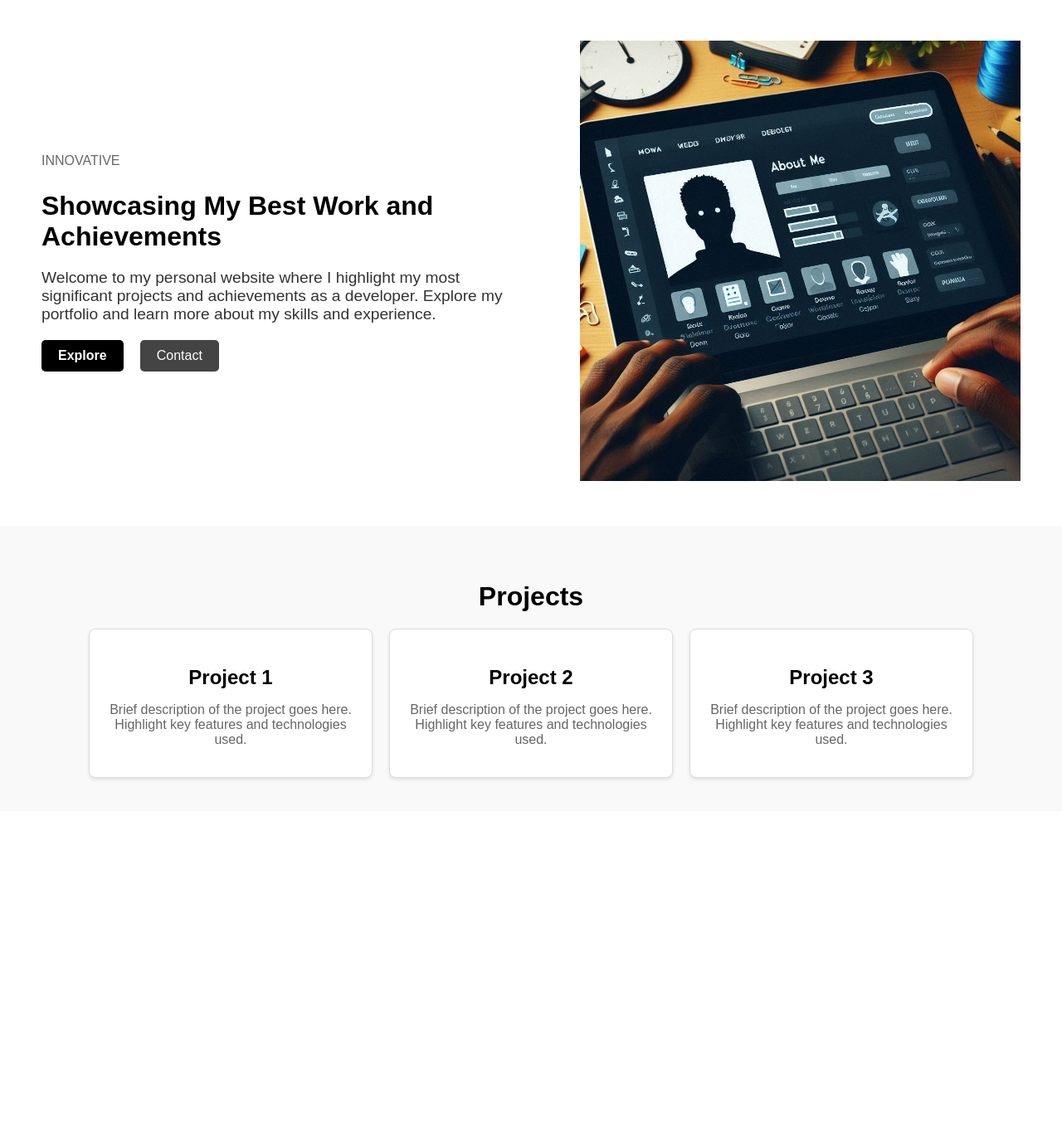
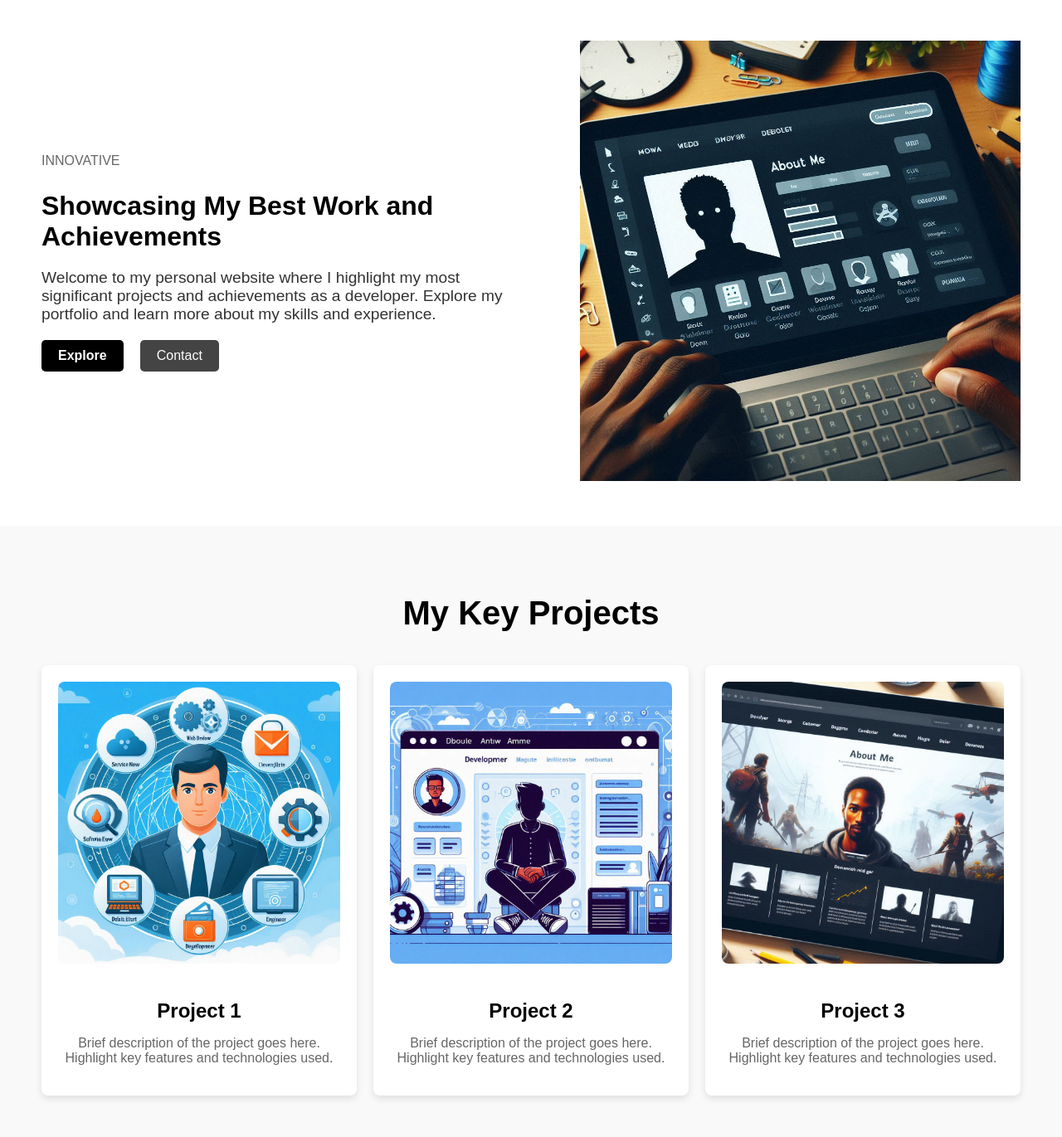
Before and after one commit to mlamin1/PersonalWebsite, a Django app: page / in a window 1280 px wide. Shown: the part 699-2070 px from the top of the page at 83% size. Before the commit the page ends 1640 px from the top, so only its background shows below. Run offline with Django 5.2, Linux system fonts and the light colour scheme.

Commit message:
Updated home page with Projects section and images

```diff
--- a/main/static/styles.css
+++ b/main/static/styles.css
@@ -167,39 +167,46 @@ nav {
 /* Section 3 */
 /* Section 3 */
 
+/* Projects Section */
 .projects {
-    padding: 40px 20px;
+    padding: 50px;
     background-color: #f9f9f9;
-    text-align: center;
 }
 
-.projects h2 {
-    font-size: 2em;
-    margin-bottom: 20px;
+.projects-heading {
+    text-align: center;
+    font-size: 2.5em;
+    margin-bottom: 40px;
 }
 
-.project-grid {
+.projects-grid {
     display: flex;
-    justify-content: center;
+    justify-content: space-between;
     gap: 20px;
-    flex-wrap: wrap;
 }
 
-.project-item {
+.project-card {
     background-color: #fff;
+    border-radius: 8px;
+    box-shadow: 0 4px 8px rgba(0, 0, 0, 0.1);
     padding: 20px;
-    border: 1px solid #ddd;
-    border-radius: 8px;
-    width: 300px;
-    box-shadow: 0 2px 4px rgba(0, 0, 0, 0.1);
+    text-align: center;
+    flex: 1;
 }
 
-.project-item h3 {
+.project-card img {
+    max-width: 100%;
+    height: auto;
+    border-radius: 8px;
+    margin-bottom: 15px;
+}
+
+.project-card h3 {
     font-size: 1.5em;
     margin-bottom: 10px;
 }
 
-.project-item p {
+.project-card p {
     font-size: 1em;
     color: #666;
 }
--- a/main/templates/main/home.html
+++ b/main/templates/main/home.html
@@ -59,17 +59,20 @@
 
     <!-- Projects Section -->
     <section class="projects">
-        <h2>Projects</h2>
-        <div class="project-grid">
-            <div class="project-item">
+        <h2 class="projects-heading">My Key Projects</h2>
+        <div class="projects-grid">
+            <div class="project-card">
+                <img src="{% static 'images/project1-placeholder.png' %}" alt="Project 1 Image">
                 <h3>Project 1</h3>
                 <p>Brief description of the project goes here. Highlight key features and technologies used.</p>
             </div>
-            <div class="project-item">
+            <div class="project-card">
+                <img src="{% static 'images/project2-placeholder.png' %}" alt="Project 2 Image">
                 <h3>Project 2</h3>
                 <p>Brief description of the project goes here. Highlight key features and technologies used.</p>
             </div>
-            <div class="project-item">
+            <div class="project-card">
+                <img src="{% static 'images/project3-placeholder.png' %}" alt="Project 3 Image">
                 <h3>Project 3</h3>
                 <p>Brief description of the project goes here. Highlight key features and technologies used.</p>
             </div>
```
Also changed, not shown: main/static/images/project1-placeholder.png (added), main/static/images/project2-placeholder.png (added), main/static/images/project3-placeholder.png (added).
